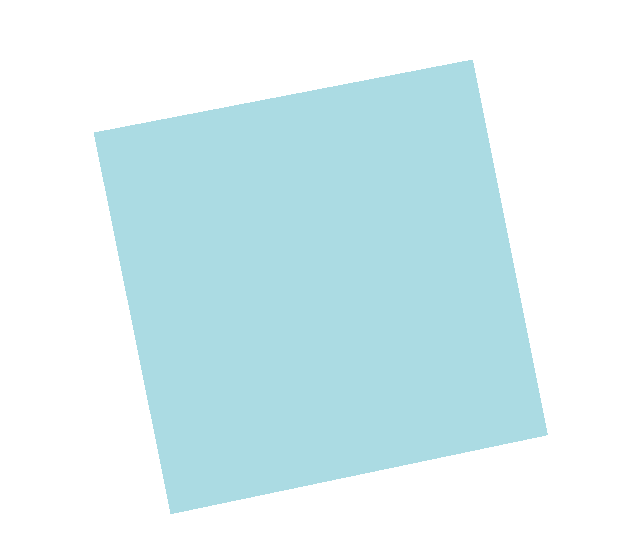
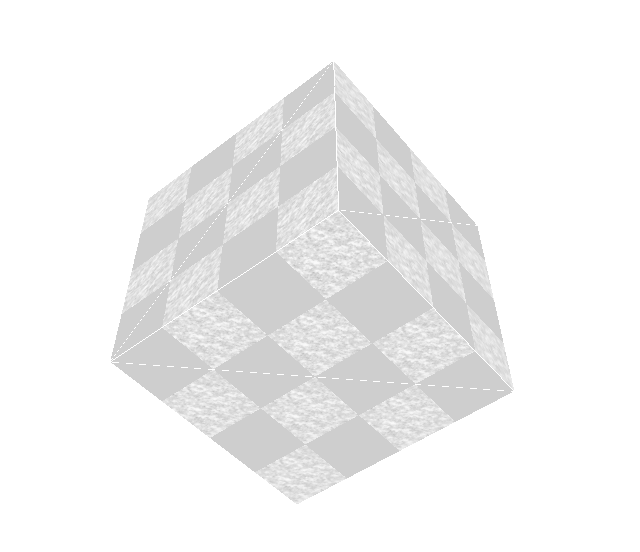
Before and after one commit to p0daru/CGLab4, a website built with Vite: page index.html in a window 1280 px wide. Shown: the part 114-666 px from the top of the page, without its empty margins (325-965 px from the left). Built offline with nearby package versions, Linux system fonts and the light colour scheme.

Commit message:
Adding task3_3

```diff
--- a/index.html
+++ b/index.html
@@ -10,6 +10,6 @@
     </style>
   </head>
   <body>
-    <script type="module" src="/tasks/task1-2.js"></script>
+    <script type="module" src="/tasks/task3.js"></script>
   </body>
 </html>
--- /dev/null
+++ b/tasks/task3.js
@@ -0,0 +1,118 @@
+// Importing necessary modules from three.js
+import * as Three from "three";
+
+// Getting the width and height of the window
+const winW = window.innerWidth;
+const winH = window.innerHeight;
+
+// Creating the scene
+const scene = new Three.Scene();
+
+// Creating a camera
+const camera = new Three.PerspectiveCamera(
+  45, // field of view
+  winW / winH, // aspect ratio
+  0.1, // near clipping plane
+  1000 // far clipping plane
+);
+
+// Setting the initial camera position
+camera.position.z = 15;
+
+// Creating a renderer
+const renderer = new Three.WebGLRenderer();
+renderer.setSize(winW, winH);
+renderer.setClearColor(0xffffff, 0); // transparent background
+document.body.appendChild(renderer.domElement);
+
+// Loading a texture
+const textureLoader = new Three.TextureLoader();
+const texture1 = textureLoader.load("textures/task3_1.bmp");
+const texture2 = textureLoader.load("textures/task3_2.bmp");
+
+// Size of a chessboard cell
+const cellSize = 1;
+
+// Creating geometry for a chessboard cell
+const squareGeometry = new Three.PlaneGeometry(cellSize, cellSize);
+
+// Creating materials for the white and black cells
+const material1 = new Three.MeshBasicMaterial({ map: texture1 });
+const material2 = new Three.MeshBasicMaterial({ map: texture2 });
+
+// Function to create a chessboard on a single face of a cube
+function createChessboard() {
+  const group = new Three.Group();
+
+  for (let i = 0; i < 4; i++) {
+    for (let j = 0; j < 4; j++) {
+      const squareMaterial = (i + j) % 2 === 0 ? material1 : material2;
+      const square = new Three.Mesh(squareGeometry, squareMaterial);
+      square.position.set(i - 1.5 + cellSize / 2, j - 1.5 + cellSize / 2, 0);
+      group.add(square);
+    }
+  }
+
+  return group;
+}
+
+// Creating a cube with 6 faces
+const cubeGeometry = new Three.BoxGeometry(4, 4, 4);
+
+// Creating a material for the cube
+const cubeMaterial = new Three.MeshBasicMaterial({
+  color: 0xffffff,
+  wireframe: true,
+});
+
+// Creating a cube
+const cube = new Three.Mesh(cubeGeometry, cubeMaterial);
+
+// Adding chessboard cells to each face of the cube
+const chessboards = [];
+// проходимо по кожній грані куба
+for (let i = 0; i < 6; i++) {
+  // Створюється шахова дошка
+  const chessboard = createChessboard();
+  /**
+   * Перевірки. Встановлюють позицію і обертання кожної
+   * шахової дошки відповідно до грані куба (i = 0 –> 1 грань куба)
+   */
+  if (i === 0) {
+    chessboard.position.set(-0.5, -2, -0.5); // позиція шахової дошки на грані куба
+    chessboard.rotation.x = Math.PI / 2; // обертання шахової дошки навколо осі X (90 degree) проти годинникової стрілки
+  } else if (i === 1) {
+    chessboard.position.set(-0.5, 2, 0.5);
+    chessboard.rotation.x = -Math.PI / 2; // обертання за годинниковою стрілкою
+  } else if (i === 2) {
+    chessboard.position.set(-0.5, -0.5, -2);
+  } else if (i === 3) {
+    chessboard.position.set(-0.5, -0.5, 2);
+  } else if (i === 4) {
+    chessboard.position.set(-2, -0.5, -0.5);
+    chessboard.rotation.y = -Math.PI / 2;
+  } else if (i === 5) {
+    chessboard.position.set(2, -0.5, 0.5);
+    chessboard.rotation.y = Math.PI / 2;
+  }
+  cube.add(chessboard); // додати створену шахову дошку до куба
+}
+
+// Adding the cube to the scene
+scene.add(cube);
+
+// Animation function
+function animate() {
+  // Requesting the next frame of animation
+  requestAnimationFrame(animate);
+
+  // Rotating the cube
+  cube.rotation.x += 0.005;
+  cube.rotation.y += 0.005;
+
+  // Rendering the scene with the camera
+  renderer.render(scene, camera);
+}
+
+// Starting the animation
+animate();
```
Also changed, not shown: textures/task3_2.bmp (added), 1 other file.
